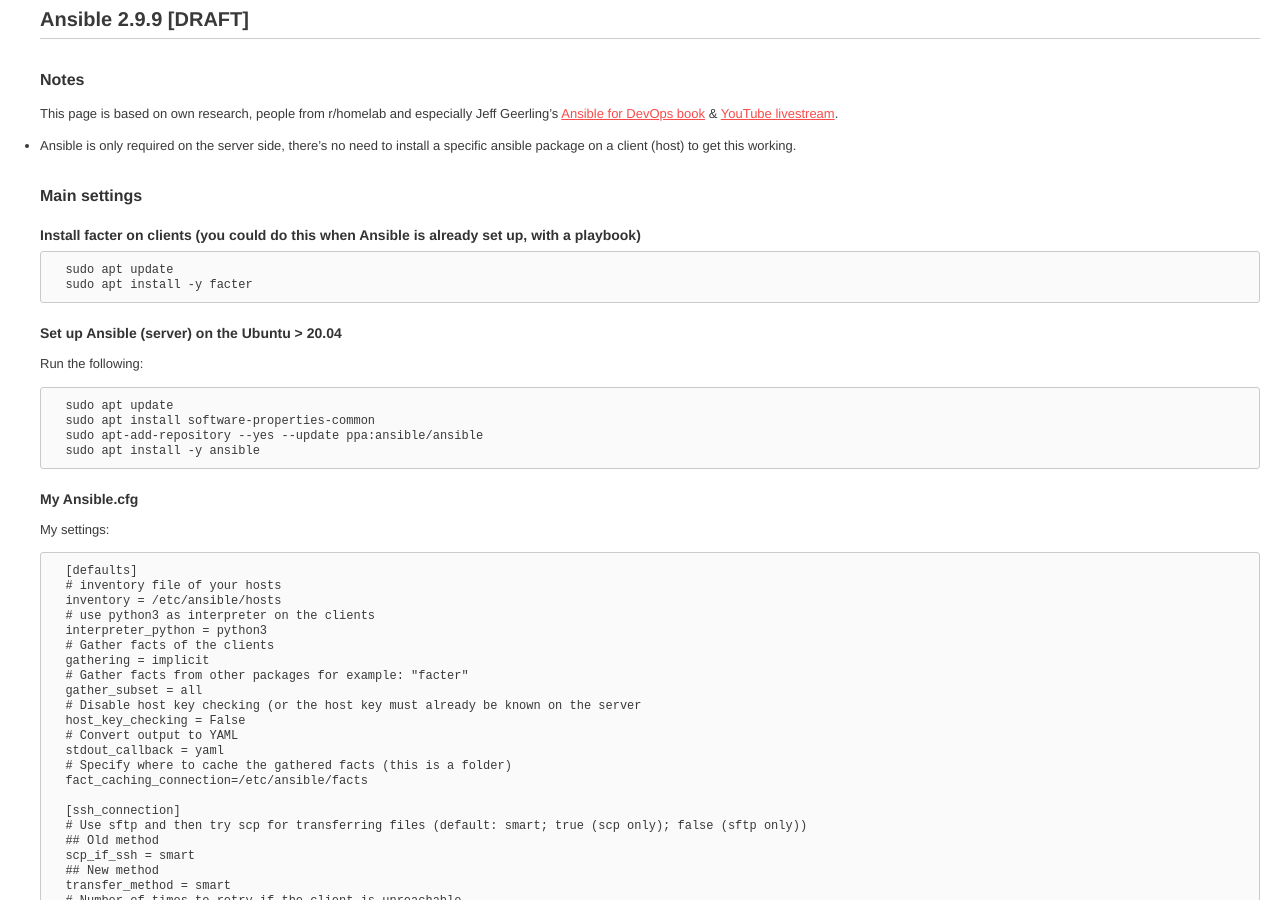
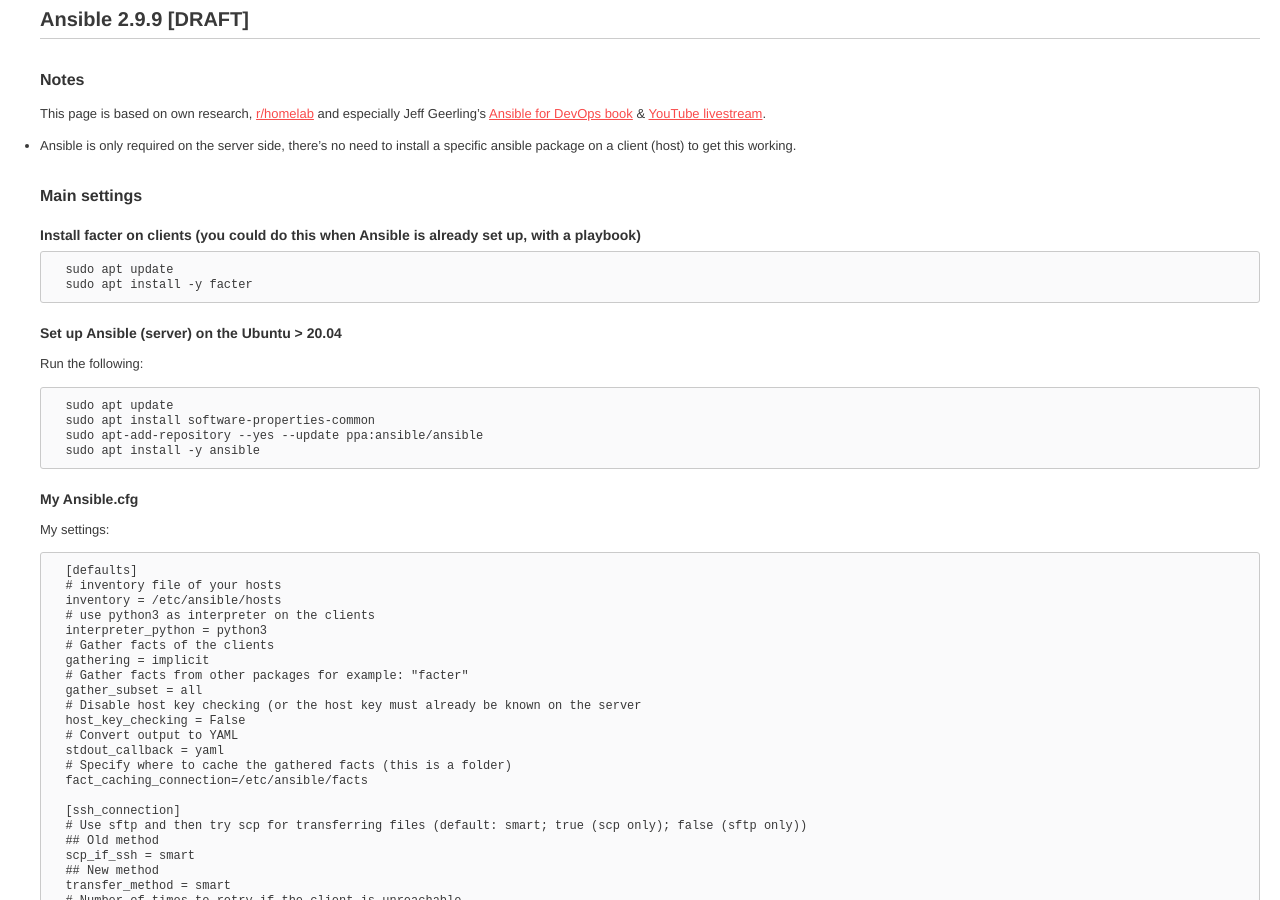
Before and after one commit to christophedc0/blog.iety.xyz, a Jekyll site: the page built from ansible.md, in a window 1280 px wide and 900 px high. Built offline with Jekyll 4.4.1, drawn with Linux system fonts in a browser that asks for light colours; our own code applies the rules of GitHub Pages for plain Markdown files; comment, search, counter and statistics services are not loaded.

Commit message:
extra link added.

```diff
--- a/ansible.md
+++ b/ansible.md
@@ -2,7 +2,7 @@
 
 ## Notes
 
-This page is based on own research, people from r/homelab and especially Jeff Geerling's [Ansible for DevOps book](https://www.ansiblefordevops.com) & [YouTube livestream](http://jeffgeerling.com/blog/2020/ansible-101-jeff-geerling-youtube-streaming-series).
+This page is based on own research, [r/homelab](http://reddit.com/r/homelab/) and especially Jeff Geerling's [Ansible for DevOps book](https://www.ansiblefordevops.com) & [YouTube livestream](http://jeffgeerling.com/blog/2020/ansible-101-jeff-geerling-youtube-streaming-series).
 
 - Ansible is only required on the server side, there's no need to install a specific ansible package on a client (host) to get this working.
 
```
